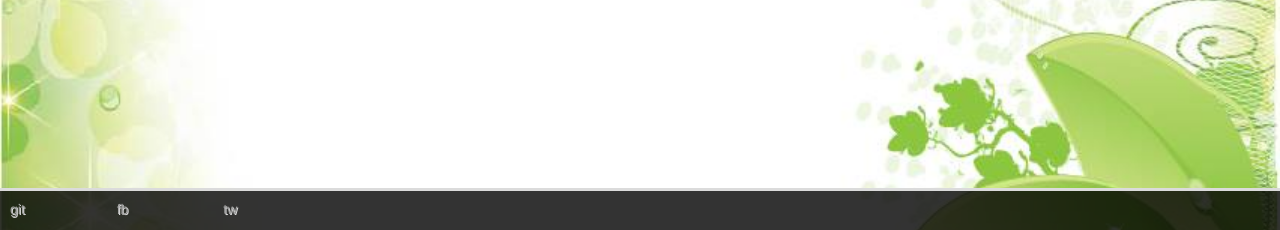
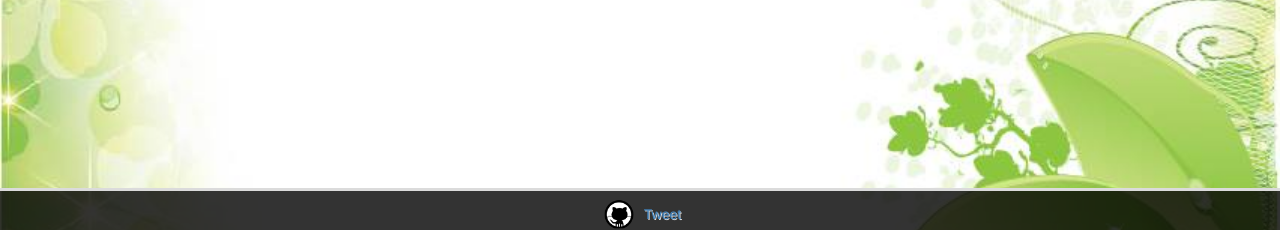
Before and after one commit to AltaConsejeriaTIC/ecobits, a PHP site: page /ecobits/cambio_climatico.php in a window 1280 px wide. Shown: the part 570-800 px from the top of the page. Run offline with PHP 8.4, Linux system fonts and the light colour scheme; the visitor is signed in with stand-in values (Sample User, id 1); some libraries are stand-ins or nearby versions.

Commit message:
[dev] para jose luis

```diff
--- a/comun/footer.php
+++ b/comun/footer.php
@@ -1,12 +1,19 @@
+
+<script type="text/javascript" src="js/social.js"></script>
 <footer>
-  <div class="col-xs-1">
-  git
-  </div>
-  <div class="col-xs-1">
-  fb
-  </div>
-  <div class="col-xs-1">
-  tw
+  <div class="col-xs-12">
+	<div id="redes_sociales">
+	    <table class="redes_sociales" align="center">
+	        <tr>
+	            <td><a href="localhost/ecobits" target="_blank" title="Ver el proyecto en GitHub"><img src="img/github.png" style="width:30px"></a></td>
+
+	            <td><div class="fb-like" data-href="localhost/ecobits/eco/" data-layout="button_count" data-action="like" data-show-faces="true" data-share="true"></div></td>
+
+	            <td><a href="https://twitter.com/share" class="twitter-share-button" data-url="localhos/ecobits" data-text="Aprede e informate en EcoBits, Bogotá lo necesita" data-hashtags="HackathonPorLaPaz">Tweet</a>
+	            </td>
+	        </tr>
+	    </table>
+	</div>
   </div>
 
 </footer>
```
